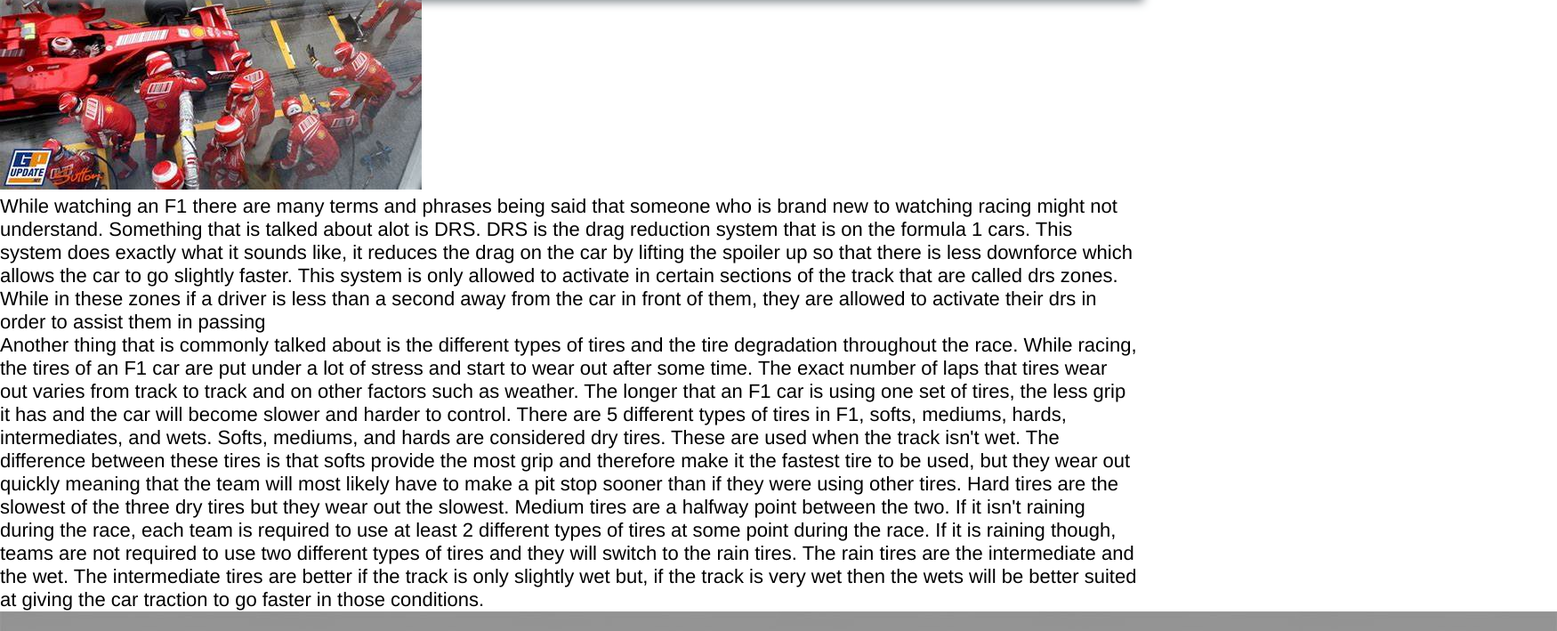
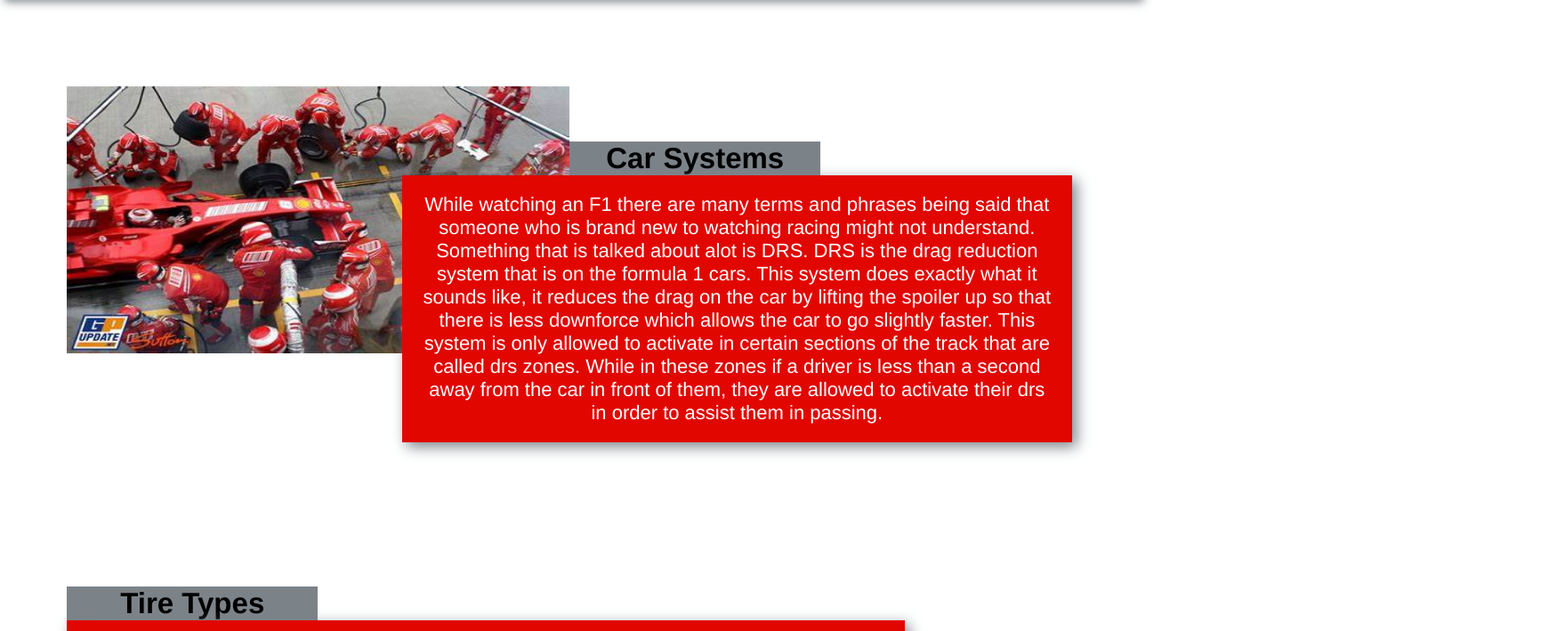
Before and after one commit to braydenankeny/portfolio, a plain HTML site: page basics.html in a window 1280 px wide. Shown: the part 103-812 px from the top of the page at 89% size, 1750 px wide, since content can reach past the window. Drawn offline with Linux system fonts and the light colour scheme.

Commit message:
basicspageandstyles

```diff
--- a/basics.html
+++ b/basics.html
@@ -20,7 +20,11 @@
         </header>
 
         <main>
-            <img src="images/pitstop.jpg" alt="A pitstop">
+            <div class="basicsgrid">
+                <img id = "pitstop" src="images/pitstop.jpg" alt="A pitstop">
+                <div id="carheader">
+                    <h2>Car Systems</h2>
+                </div>
                 <div id="carparagraph">
                     While watching an F1 there are many terms and phrases being said that someone who is brand new to
                     watching racing might not understand. Something that is talked about alot is DRS. DRS is the drag
@@ -28,7 +32,10 @@
                     reduces the drag on the car by lifting the spoiler up so that there is less downforce which allows
                     the car to go slightly faster. This system is only allowed to activate in certain sections of the
                     track that are called drs zones. While in these zones if a driver is less than a second away from
-                the car in front of them, they are allowed to activate their drs in order to assist them in passing
+                    the car in front of them, they are allowed to activate their drs in order to assist them in passing.
+                </div>
+                <div id="tireheader">
+                    <h2>Tire Types</h2>
                 </div>
                 <div id="tireparagraph">
                     Another thing that is commonly talked about is the different types of tires and the tire degradation
@@ -47,7 +54,8 @@
                     the wet. The intermediate tires are better if the track is only slightly wet but, if the track is very
                     wet then the wets will be better suited at giving the car traction to go faster in those conditions.
                 </div>
-            <img src="images/tires.jpg" alt="different f1 tires lined up">
+                <img id="tires" src="images/tires.jpg" alt="different f1 tires lined up">
+            </div>
         </main>
 
         <footer>
--- a/styles/styles.css
+++ b/styles/styles.css
@@ -45,7 +45,7 @@ main {
 .banner{
     margin-top: 100px;
     display: grid;
-    grid-template-columns: 1fr, 3fr, 1fr;
+    grid-template-columns: 1fr 3fr 1fr;
 }
 #bannerimg{
     grid-column: 1/4;
@@ -91,7 +91,7 @@ main {
 }
 #carcard:hover #cartext{
     visibility: visible;
-    opacity: 100;
+    opacity: 1;
     z-index: 1;
 }
 #drivercard{
@@ -105,7 +105,7 @@ main {
 }
 #drivercard:hover #drivertext{
     visibility: visible;
-    opacity: 100;
+    opacity: 1;
     z-index: 1;
 }
 #trophycard{
@@ -119,7 +119,7 @@ main {
 }
 #trophycard:hover #trophytext{
     visibility: visible;
-    opacity: 100;
+    opacity: 1;
     z-index: 1;
 }
 #infoparagraph{
@@ -158,8 +158,15 @@ footer a:hover{
 
 /* Teams Page*/
 
+#pointsheader{
+    margin-top: 200px;
+    margin-bottom: -30px;
+    margin-left: 75px;
+    margin-right: 1000px;
+    text-align: center;
+    background-color: #7c8388;
+}
 #pointsparagraph{
-    margin-top: 200px;
     margin-left: 50px;
     margin-right: 50px;
     text-align: center;
@@ -175,12 +182,15 @@ footer a:hover{
     margin-right: auto;
     width: 50%;
 }
-#divider{
-    background-color: #e10600;
-    width: 75%;
+#driverheader{
+    margin-top: 150px;
+    margin-bottom: -30px;
+    margin-left: 75px;
+    margin-right: 900px;
+    text-align: center;
+    background-color: #7c8388;
 }
 #driversparagraph{
-    margin-top: 100px;
     margin-left: 50px;
     margin-right: 50px;
     text-align: center;
@@ -196,3 +206,71 @@ footer a:hover{
     margin-right: auto;
     width: 25%;
 }
+
+/*Basics Page*/
+
+.basicsgrid{
+    margin-top: 200px;
+    margin-left: 75px;
+    margin-right: 75px;
+    display: grid;
+    grid-template-columns: 1fr 1fr 1fr 1fr 1fr 1fr;
+    grid-template-rows: repeat(13, 100px);
+}
+#pitstop{
+    grid-row: 1/4;
+    grid-column: 1/4;
+    width: 100%;
+    height: 100%;
+}
+#carheader{
+    display: grid;
+    grid-template-columns: 1fr 1fr;
+    grid-column: 4/6;
+    grid-row: 1;
+    text-align: center;
+}
+#carheader h2{
+    margin-top: 62px;
+    grid-column: 1;
+    width: 150%;
+    background-color: #7c8388;
+}
+#carparagraph{
+    grid-column: 3/7;
+    grid-row: 2/5;
+    border: 20px solid #e10600;
+    text-align: center;
+    color: white;
+    background-color: #e10600;
+    box-shadow: 5px 5px 15px #7c8388;
+}
+#tireheader{
+    display: grid;
+    grid-template-columns: 1fr 1fr;
+    grid-column: 1/3;
+    grid-row: 6;
+    text-align: center;
+}
+#tireheader h2{
+    margin-top: 62px;
+    grid-column: 1;
+    width: 150%;
+    background-color: #7c8388;
+}
+#tireparagraph{
+    grid-column: 1/6;
+    grid-row: 7/12;
+    border: 20px solid #e10600;
+    text-align: center;
+    color: white;
+    background-color: #e10600;
+    box-shadow: 5px 5px 15px #7c8388;
+}
+#tires{
+    grid-column: 2/7;
+    grid-row: 12/14;
+    width: 100%;
+    height: 100%;
+    margin-top: -50px;
+}
```
Also changed, not shown: index.html (+1 -1 lines), teams.html (+6 -1 lines). Lines whose indentation alone changed are shown as unchanged.
